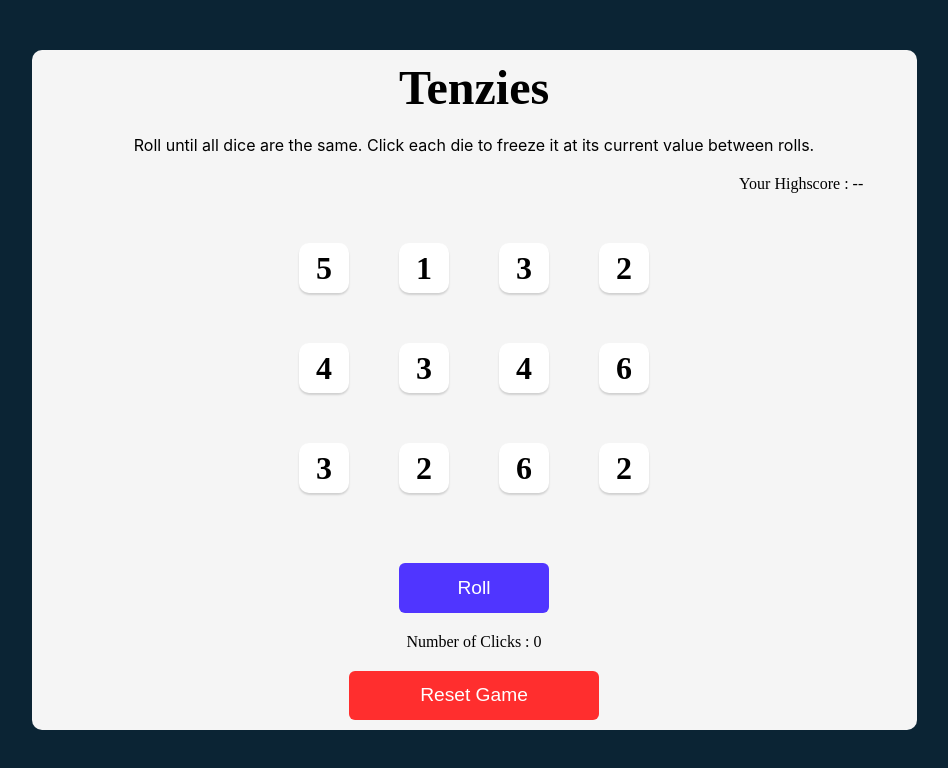
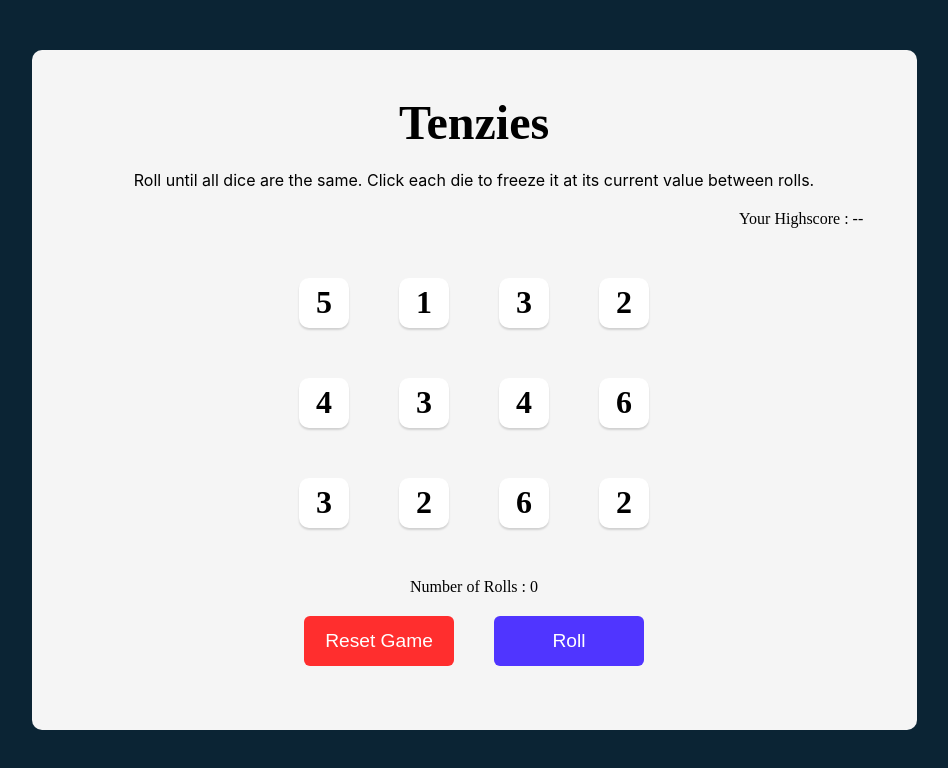
Before and after one commit to yogesharma12/Tenzies, a React (Vite) app: page / in a window 1280 px wide. Shown: the top 768 px of the page, without its empty margins (166-1114 px from the left). Built offline with nearby package versions, Linux system fonts and the light colour scheme.

Commit message:
created a div element to hold the buttons

```diff
--- a/src/App.css
+++ b/src/App.css
@@ -102,11 +102,11 @@ main {
 	background-color: #ff2e2e;
 	border: none;
 	border-radius: 6px;
-	width: 250px;
+	width: 150px;
 	height: 50px;
 	font-size: 1.2rem;
 	cursor: pointer;
-	margin-top: 20px;
+	margin: 20px;
 }
 
 .title {
--- a/src/App.jsx
+++ b/src/App.jsx
@@ -117,9 +117,13 @@ function App() {
 
 					}
 				</div>
+				<p>Number of Rolls : {clicks}</p>
+				<div className="btn-holder">
+				<button className="reset-btn" onClick={resetGame}>Reset Game</button>
 				<button className="roll-btn" onClick={handleClick}>{tenzies ? "New Game" : "Roll"}</button>
-				<p>Number of Clicks : {clicks}</p>
-				<button className="reset-btn" onClick={resetGame}>Reset Game</button>
+					</div>
+
+
 			</main>
 
 		</>
```
